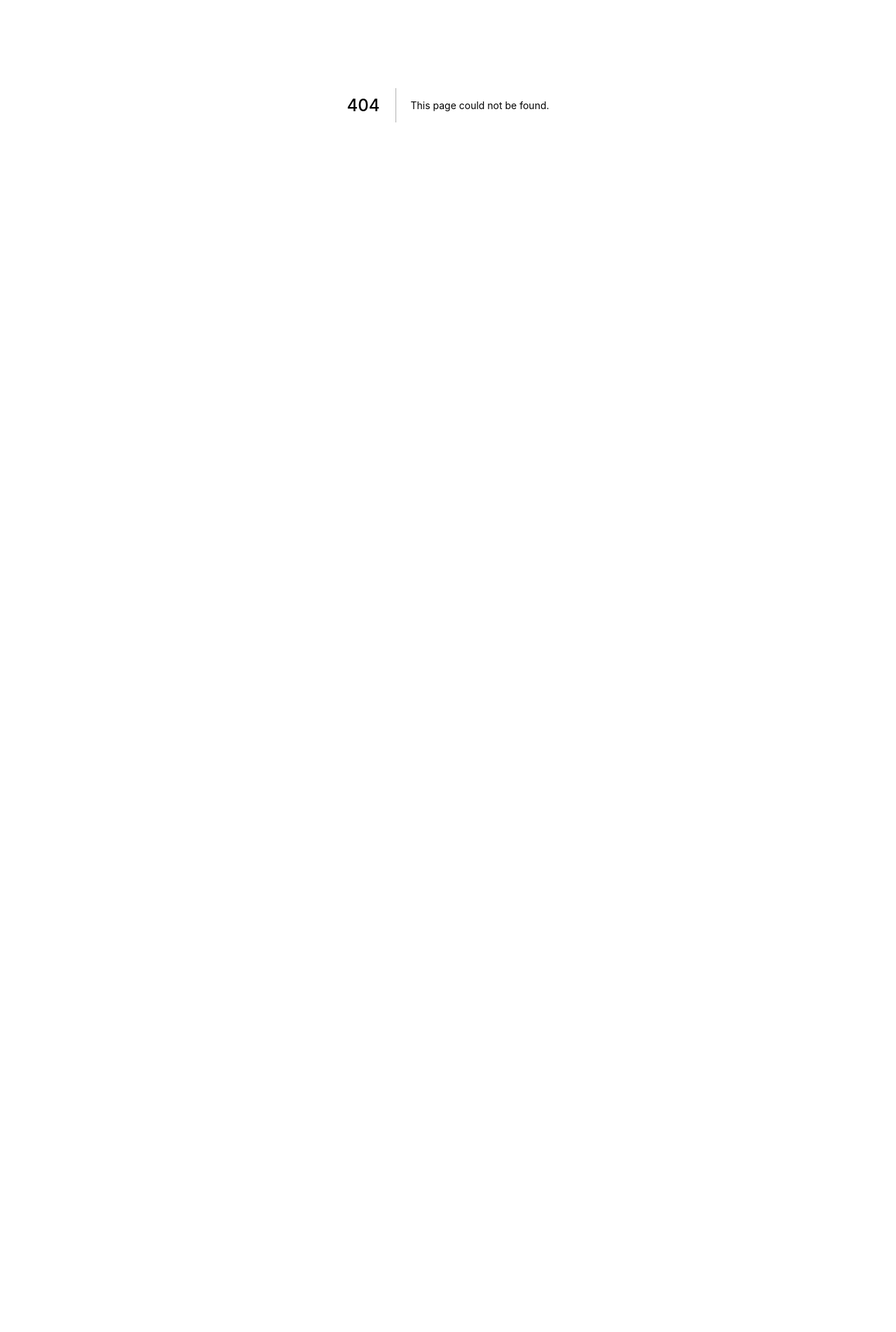
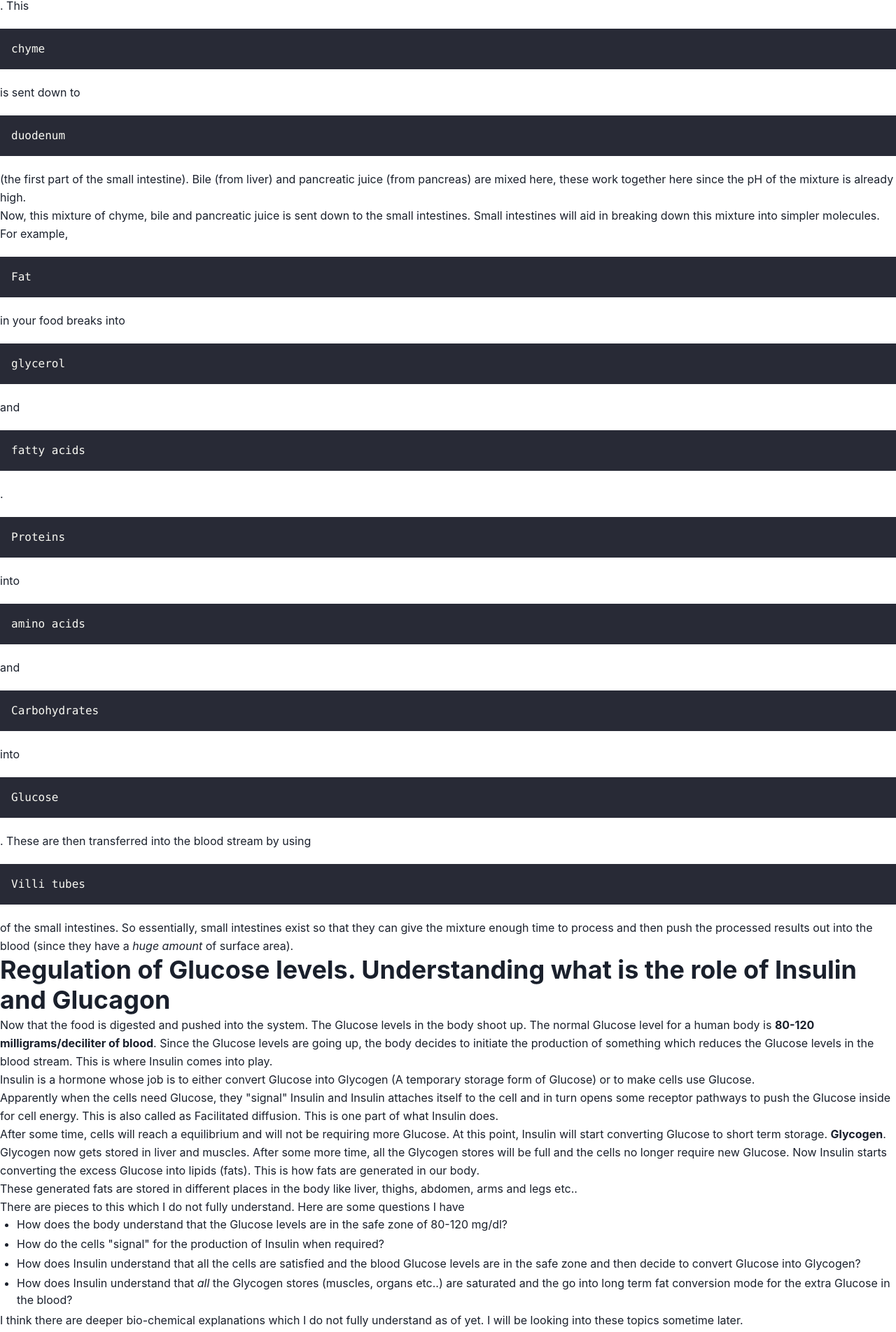
Before and after one commit to BharatKalluri/bharatkalluri.com, a Next.js app: page /note/how-fat-generated in a window 1280 px wide. Before the commit this address had no page. Shown: the part 250-2154 px from the top of the page at 70% size. Before the commit the page ends 800 px from the top, so only its background shows below. Built offline with nearby package versions, Linux system fonts and the light colour scheme.

Commit message:
Added note for fat generation

```diff
--- /dev/null
+++ b/pages/note/how-fat-generated.mdx
@@ -0,0 +1,54 @@
+---
+title: How is fat generated in human body?
+publishedAt: "2020-12-22"
+tags:
+    - biology
+    - ELI5
+---
+
+Biology is an interesting subject. Recently I've started to make an effort to understand how fat gets stored and why
+fat gets generated in our body. This is what I understood from my little research experiment.
+
+## Digestion
+
+It all starts from eating. Raw food is chewed by the mouth and then sent through the oesophagus into the stomach.
+Stomach releases a bunch of chemicals (including HydroChloric acid, some enzymes etc.. ) to form a uniform mixture called
+`chyme`. This `chyme` is sent down to `duodenum`(the first part of the small intestine). Bile (from liver) and pancreatic
+juice (from pancreas) are mixed here, these work together here since the pH of the mixture is already high.
+
+Now, this mixture of chyme, bile and pancreatic juice is sent down to the small intestines. Small intestines will aid in breaking
+down this mixture into simpler molecules. For example, `Fat` in your food breaks into `glycerol` and `fatty acids`. `Proteins` into
+`amino acids` and `Carbohydrates` into `Glucose`. These are then transferred into the blood stream by using `Villi tubes` of the small
+intestines. So essentially, small intestines exist so that they can give the mixture enough time to process and then push the processed
+results out into the blood (since they have a _huge amount_ of surface area).
+
+## Regulation of Glucose levels. Understanding what is the role of Insulin and Glucagon
+
+Now that the food is digested and pushed into the system. The Glucose levels in the body shoot up. The normal Glucose level for a human
+body is **80-120 milligrams/deciliter of blood**. Since the Glucose levels are going up, the body decides to initiate the production of
+something which reduces the Glucose levels in the blood stream. This is where Insulin comes into play.
+
+Insulin is a hormone whose job is to either convert Glucose into Glycogen (A temporary storage form of Glucose) or to make cells use Glucose.
+
+Apparently when the cells need Glucose, they "signal" Insulin and Insulin attaches itself to the cell and in turn opens some receptor pathways
+to push the Glucose inside for cell energy. This is also called as Facilitated diffusion. This is one part of what Insulin does.
+
+After some time, cells will reach a equilibrium and will not be requiring more Glucose. At this point, Insulin will start converting Glucose to
+short term storage. **Glycogen**. Glycogen now gets stored in liver and muscles. After some more time, all the Glycogen stores will be full and the
+cells no longer require new Glucose. Now Insulin starts converting the excess Glucose into lipids (fats). This is how fats are generated in our body.
+
+These generated fats are stored in different places in the body like liver, thighs, abdomen, arms and legs etc..
+
+There are pieces to this which I do not fully understand. Here are some questions I have
+
+-   How does the body understand that the Glucose levels are in the safe zone of 80-120 mg/dl?
+-   How do the cells "signal" for the production of Insulin when required?
+-   How does Insulin understand that all the cells are satisfied and the blood Glucose levels are in the safe zone and then
+    decide to convert Glucose into Glycogen?
+-   How does Insulin understand that _all_ the Glycogen stores (muscles, organs etc..) are saturated and the go into long term fat conversion
+    mode for the extra Glucose in the blood?
+
+I think there are deeper bio-chemical explanations which I do not fully understand as of yet. I will be looking into these topics sometime
+later.
+
+The next part of the discussion could be around how fat burns during any intense work. I will explore that topic in another piece.
```
